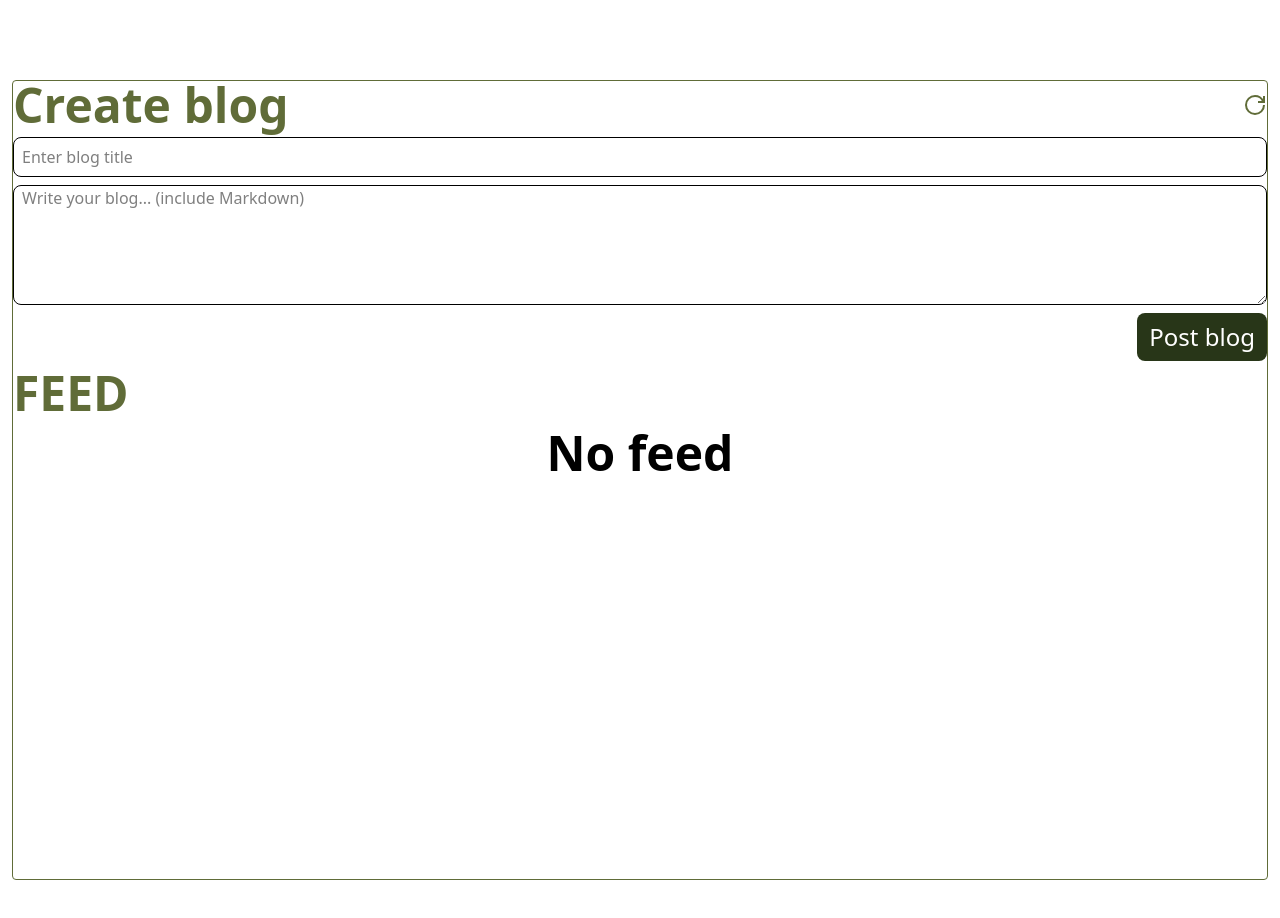
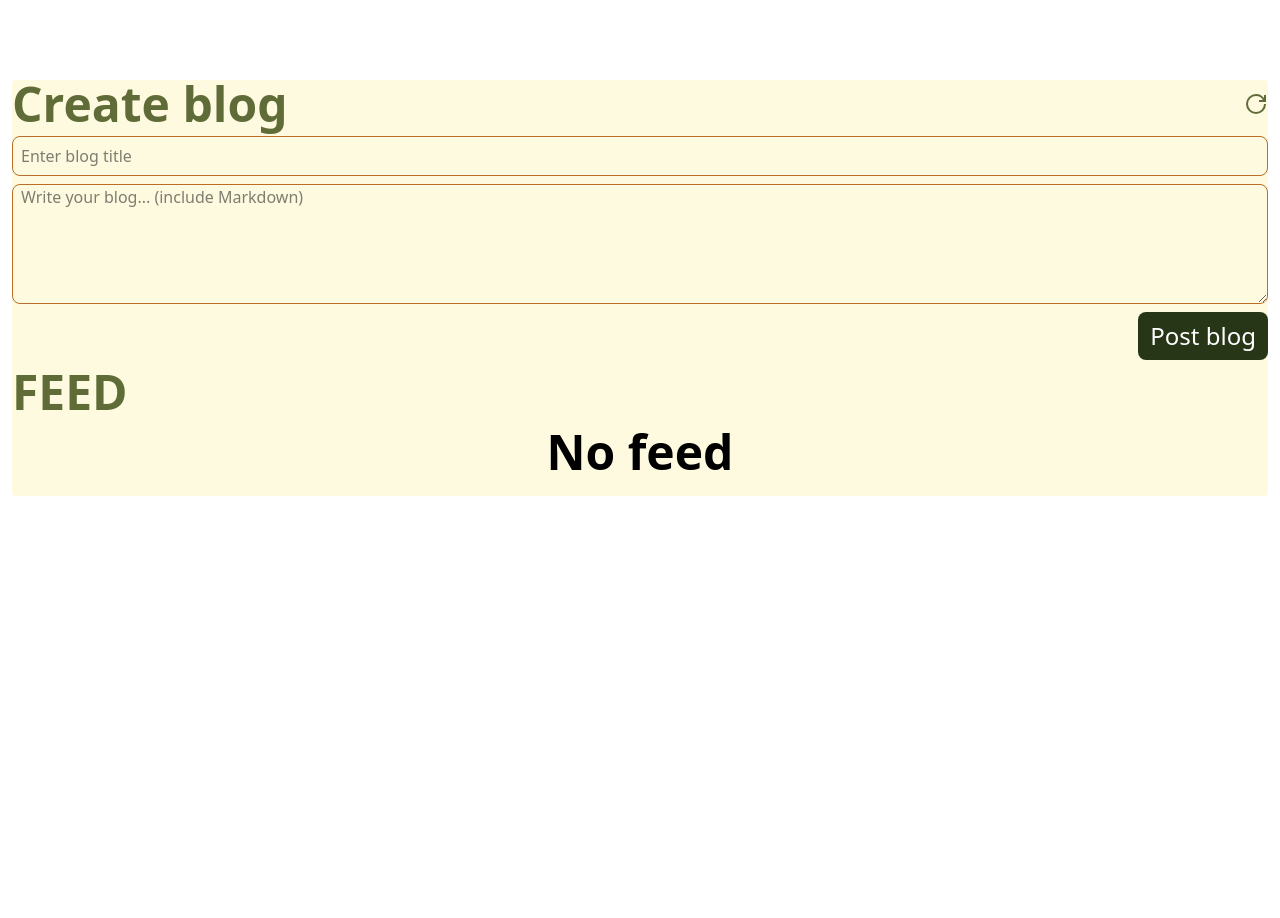
Before and after one commit to teajhaney/blog-cms-app, a React (Vite) app: page / in a window 1280 px wide. Shown: the top 918 px of the page. After the commit the page ends 800 px from the top, so only its background shows below. Built offline with nearby package versions, Linux system fonts and the light colour scheme.

Commit message:
style: update border color for input and textarea components; adjust HomePage styling

```diff
--- a/src/components/InputComponent.tsx
+++ b/src/components/InputComponent.tsx
@@ -12,7 +12,7 @@ const InputComponent = ({
   return (
     <input
       type="text"
-      className="h-10 w-full border border-green px-2 bg-gray rounded-lg focus:outline-none  "
+      className="h-10 w-full border border-brown px-2 bg-gray rounded-lg focus:outline-none  "
       placeholder={placeHolder}
       onChange={onChange}
       value={value}
--- a/src/components/TextareaComponent.tsx
+++ b/src/components/TextareaComponent.tsx
@@ -13,7 +13,7 @@ const TextareaComponent = ({
 }: TextareaComponentProps) => {
   return (
     <textarea
-      className={` w-full border border-green px-2 bg-gray rounded-lg focus:outline-none ${className}`}
+      className={` w-full border border-brown px-2 bg-gray rounded-lg focus:outline-none ${className}`}
       placeholder={placeHolder}
       onChange={onChange}
       value={value}
--- a/src/pages/HomePage.tsx
+++ b/src/pages/HomePage.tsx
@@ -5,7 +5,6 @@ import {
   ButtonComponent,
   InputComponent,
   TextareaComponent,
-
 } from "../components/export_components";
 import { useBlogContext } from "../context/usePostContext";
 
@@ -23,7 +22,7 @@ const HomePage = () => {
     setBlogContent("");
   };
   return (
-    <section className="relative bodyContent border border-primary rounded  my-20  h-screen flex flex-col gap-2">
+    <section className="relative bodyContent bg-accents rounded  my-20  h-fit flex flex-col gap-2">
       <div className="flex justify-between items-center">
         <h1 className="text-2xl md:text-5xl font-extrabold text-primary">
           Create blog
```
